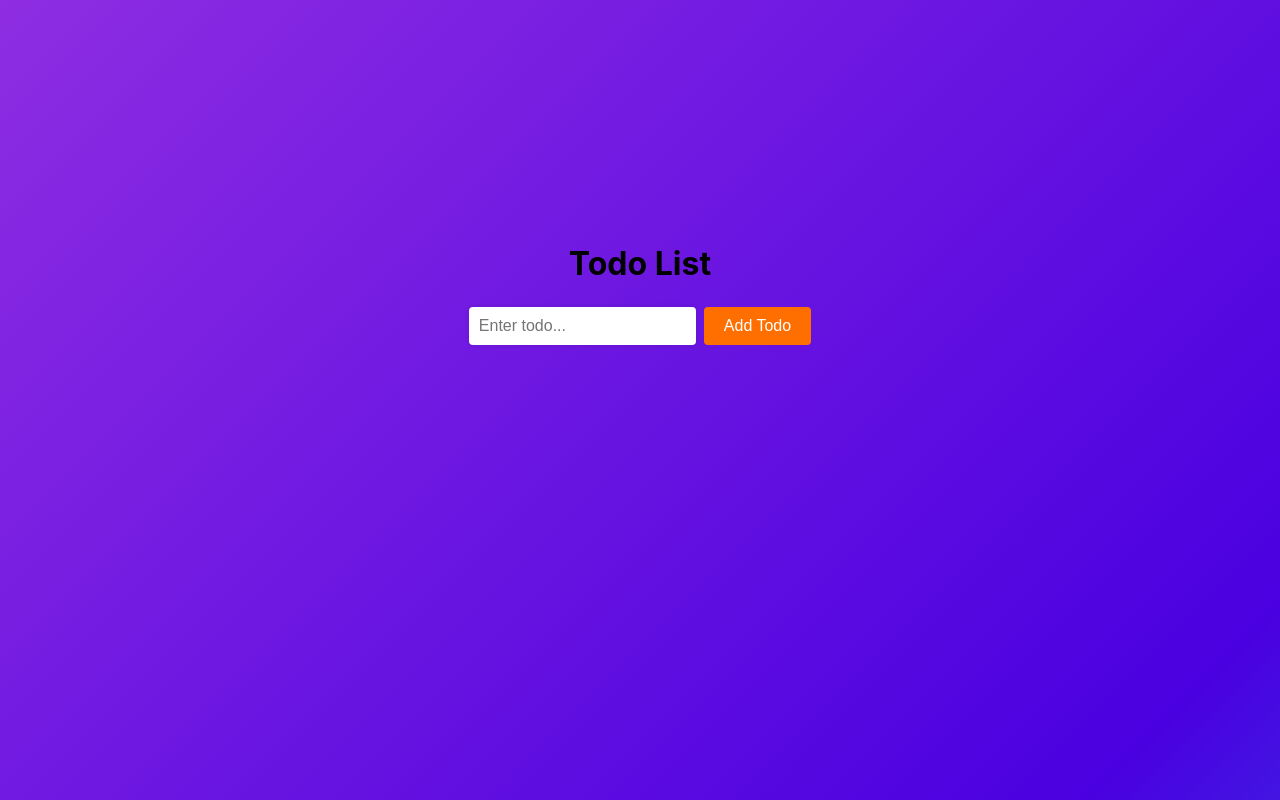
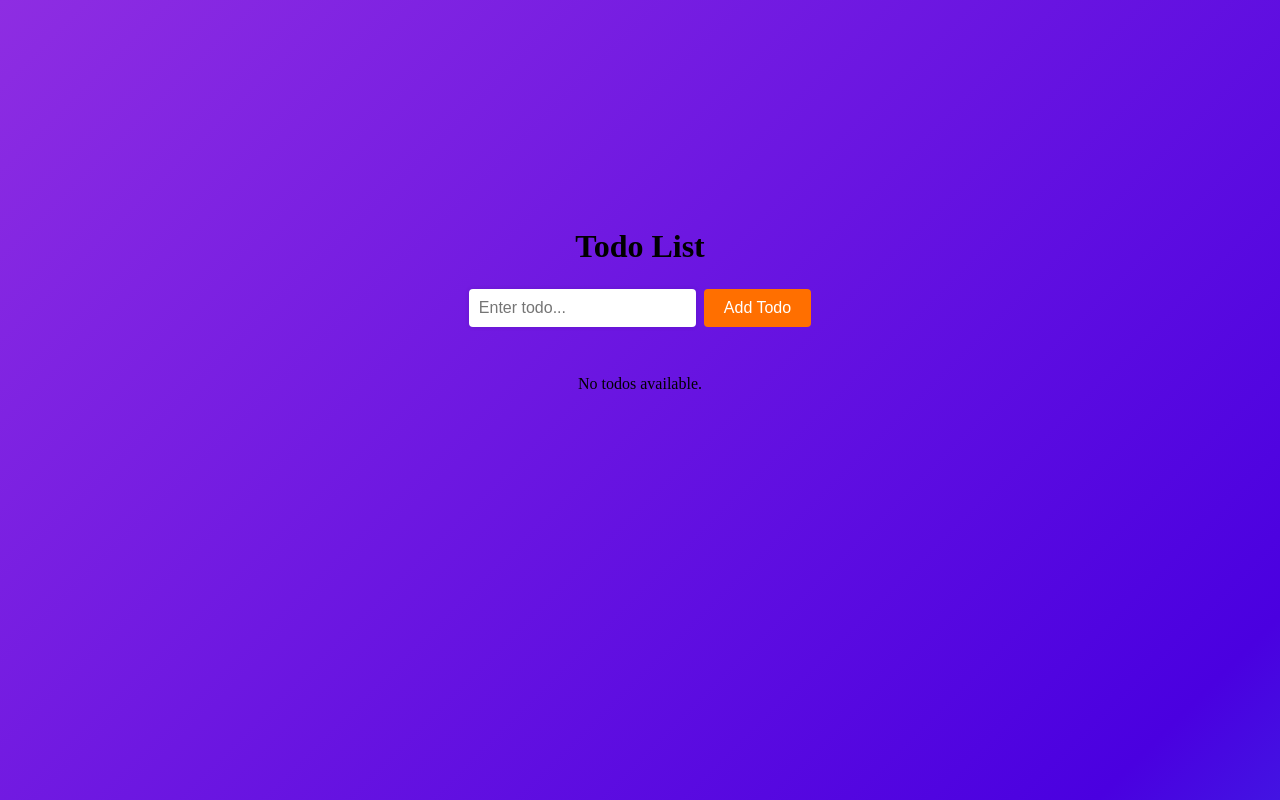
Before and after one commit to rohitp-webonise/ToDoList-React-Redux, a React (Create React App) app in the folder todolist/: page / in a window 1280 px wide. Built offline with nearby package versions, Linux system fonts and the light colour scheme; a small style sheet from the web is missing.

Commit message:
Used redux persist to handle local storage

```diff
--- a/todolist/package.json
+++ b/todolist/package.json
@@ -4,14 +4,19 @@
   "private": true,
   "dependencies": {
     "@fortawesome/free-solid-svg-icons": "^6.4.0",
+    "@reduxjs/toolkit": "^1.9.5",
     "@testing-library/jest-dom": "^5.16.5",
     "@testing-library/react": "^13.4.0",
     "@testing-library/user-event": "^13.5.0",
+    "bootstrap": "^5.3.0",
     "react": "^18.2.0",
     "react-dom": "^18.2.0",
     "react-redux": "^8.1.0",
+    "react-router-dom": "^6.13.0",
     "react-scripts": "5.0.1",
     "redux": "^4.2.1",
+    "redux-persist": "^6.0.0",
+    "redux-persist-transform-filter": "^0.0.22",
     "web-vitals": "^2.1.4"
   },
   "scripts": {
--- a/todolist/src/App.js
+++ b/todolist/src/App.js
@@ -1,6 +1,8 @@
 
+import React from 'react';
 import { Provider } from 'react-redux';
-import store from './store';
+import { PersistGate } from 'redux-persist/integration/react';
+import { store, persistor } from './store';
 import AddTodo from './components/AddTodo';
 import TodoList from './components/TodoList';
 import './css/App.css';
@@ -8,11 +10,13 @@ import './css/App.css';
 const App = () => {
   return (
     <Provider store={store}>
+       <PersistGate loading={null} persistor={persistor}>
       <div className="app">
         <h1>Todo List</h1>
         <AddTodo />
         <TodoList />
       </div>
+      </PersistGate>
     </Provider>
   );
 };
--- a/todolist/src/actions/todoActions.js
+++ b/todolist/src/actions/todoActions.js
@@ -1,8 +1,6 @@
-
-export const ADD_TODO = 'ADD_TODO';
-export const TOGGLE_TODO = 'TOGGLE_TODO';
-export const DELETE_TODO = 'DELETE_TODO';
-
+export const ADD_TODO = "ADD_TODO";
+export const TOGGLE_TODO = "TOGGLE_TODO";
+export const DELETE_TODO = "DELETE_TODO";
 
 // Action Creators
 export const addTodo = (text) => {
@@ -11,21 +9,21 @@ export const addTodo = (text) => {
     payload: {
       id: Date.now(),
       text,
-      completed: false
-    }
+      completed: false,
+    },
   };
 };
 
 export const toggleTodo = (todoId) => {
   return {
     type: TOGGLE_TODO,
-    payload: todoId
+    payload: todoId,
   };
 };
 
 export const deleteTodo = (todoId) => {
   return {
-    type:DELETE_TODO,
-    payload:todoId
+    type: DELETE_TODO,
+    payload: todoId,
   };
 };
--- a/todolist/src/components/TodoList.js
+++ b/todolist/src/components/TodoList.js
@@ -1,18 +1,19 @@
-import React from 'react';
-import { useDispatch, useSelector } from 'react-redux';
-import TodoItem from './TodoItem';
-import { deleteTodo } from '../actions/todoActions'
-import '../css/TodoList.css';
+import React from "react";
+import { useDispatch, useSelector } from "react-redux";
+import TodoItem from "./TodoItem";
+import { deleteTodo } from "../actions/todoActions";
+import "../css/TodoList.css";
 
 const TodoList = () => {
-  const todos = useSelector(state => state.todos);
+  const todos = useSelector((state) => state.todoReducer.todos);
   const dispatch = useDispatch();
 
   const handleDeleteTodo = (todoId) => {
     dispatch(deleteTodo(todoId));
   };
 
-  if (!Array.isArray(todos)) {
+  console.log(todos);
+  if (!todos.length) {
     return (
       <div className="todo-list">
         <p>No todos available.</p>
@@ -22,7 +23,7 @@ const TodoList = () => {
 
   return (
     <div className="todo-list">
-      {todos?.map(todo => (
+      {todos.map((todo) => (
         <TodoItem key={todo.id} todo={todo} onDelete={handleDeleteTodo} />
       ))}
     </div>
--- a/todolist/src/index.js
+++ b/todolist/src/index.js
@@ -1,15 +1,21 @@
 import React from 'react';
-import ReactDOM from 'react-dom/client';
-import './index.css';
+import ReactDOM from 'react-dom';
+import { Provider } from 'react-redux';
+import reportWebVitals from './reportWebVitals';
+import { PersistGate } from 'redux-persist/integration/react';
+import { store, persistor } from './store';
 import App from './App';
-import reportWebVitals from './reportWebVitals';
 
-const root = ReactDOM.createRoot(document.getElementById('root'));
-root.render(
-  <React.StrictMode>
-    <App />
-  </React.StrictMode>
+ReactDOM.render(
+  <Provider store={store}>
+    <PersistGate loading={null} persistor={persistor}>
+      <App />
+    </PersistGate>
+  </Provider>,
+  document.getElementById('root')
 );
+
+
 
 // If you want to start measuring performance in your app, pass a function
 // to log results (for example: reportWebVitals(console.log))
--- a/todolist/src/reducers/todoReducer.js
+++ b/todolist/src/reducers/todoReducer.js
@@ -1,43 +1,36 @@
-import { ADD_TODO, DELETE_TODO, TOGGLE_TODO } from '../actions/todoActions';
+import { ADD_TODO, DELETE_TODO, TOGGLE_TODO } from "../actions/todoActions";
+import { combineReducers } from "redux";
+import { persistReducer } from "redux-persist";
+import storage from "redux-persist/lib/storage";
 
 const initialState = {
-  todos: getTodosFromLocalStorage(),
+  todos: [],
 };
 
-function getTodosFromLocalStorage() {
-  const todos = localStorage.getItem('todos');
-  return todos ? JSON.parse(todos) : [];
-}
+const todoReducer = (state = initialState, action) => {
 
-const todoReducer = (state = initialState, action) => {
   switch (action.type) {
     case ADD_TODO:
       const newTodo = action.payload;
-      const updatedTodos = [...state.todos, newTodo];
-      localStorage.setItem('todos', JSON.stringify(updatedTodos));
       return {
         ...state,
-        todos: updatedTodos,
+        todos: [...state.todos, newTodo],
       };
 
     case TOGGLE_TODO:
       const toggleTodoId = action.payload;
-      const toggledTodos = state.todos.map(todo =>
-        todo.id === toggleTodoId ? { ...todo, completed: !todo.completed } : todo
-      );
-      localStorage.setItem('todos', JSON.stringify(toggledTodos));
       return {
         ...state,
-        todos: toggledTodos,
+        todos: state.todos.map((todo) =>
+          todo.id === toggleTodoId ? { ...todo, completed: !todo.completed } : todo
+        ),
       };
 
     case DELETE_TODO:
       const deleteTodoId = action.payload;
-      const filteredTodos = state.todos.filter(todo => todo.id !== deleteTodoId);
-      localStorage.setItem('todos', JSON.stringify(filteredTodos));
       return {
         ...state,
-        todos: filteredTodos,
+        todos: state.todos.filter((todo) => todo.id !== deleteTodoId),
       };
 
     default:
@@ -45,4 +38,15 @@ const todoReducer = (state = initialState, action) => {
   }
 };
 
-export default todoReducer;
+const persistConfig = {
+  key: "root",
+  storage,
+};
+
+const rootReducer = combineReducers({
+  todoReducer:  todoReducer,
+
+});
+const persistedReducer = persistReducer(persistConfig, rootReducer);
+
+export default persistedReducer;
--- a/todolist/src/store.js
+++ b/todolist/src/store.js
@@ -1,6 +1,14 @@
 import { createStore } from 'redux';
-import todoReducer from './reducers/todoReducer';
+import { persistStore, persistReducer } from 'redux-persist';
+import storage from 'redux-persist/lib/storage';
+import rootReducer from './reducers/todoReducer';
 
-const store = createStore(todoReducer);
+const persistConfig = {
+  key: 'root',
+  storage,
+};
 
-export default store;
+const persistedReducer = persistReducer(persistConfig, rootReducer);
+
+export const store = createStore(persistedReducer);
+export const persistor = persistStore(store);
```
Also changed, not shown: todolist/src/components/AddTodo.js (+7 -7 lines), todolist/src/components/TodoItem.js (+6 -8 lines), todolist/src/css/TodoItem.css (indentation only), todolist/src/css/TodoList.css (indentation only), 1 other file (tests, documents, lock files or other folders).
